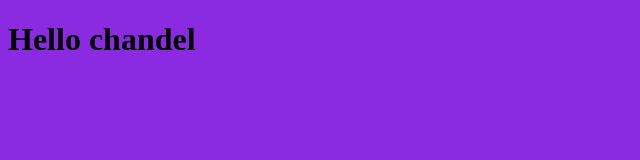
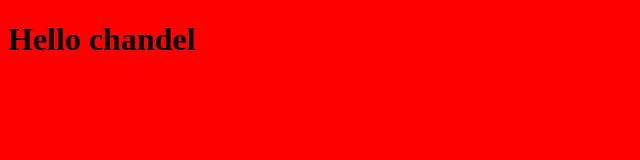
Before and after one commit to ChandelBuelna/cb_web.github.io, a plain HTML site: page index.html in a window 1280 px wide. Shown: the whole page, without its empty margins (0-640 px from the left). Drawn offline with Linux system fonts and the light colour scheme.

Commit message:
Update index.css

```diff
--- a/index.css
+++ b/index.css
@@ -1,3 +1,3 @@
 body{
-    background-color: blueviolet;
+    background-color: red
 }
```
